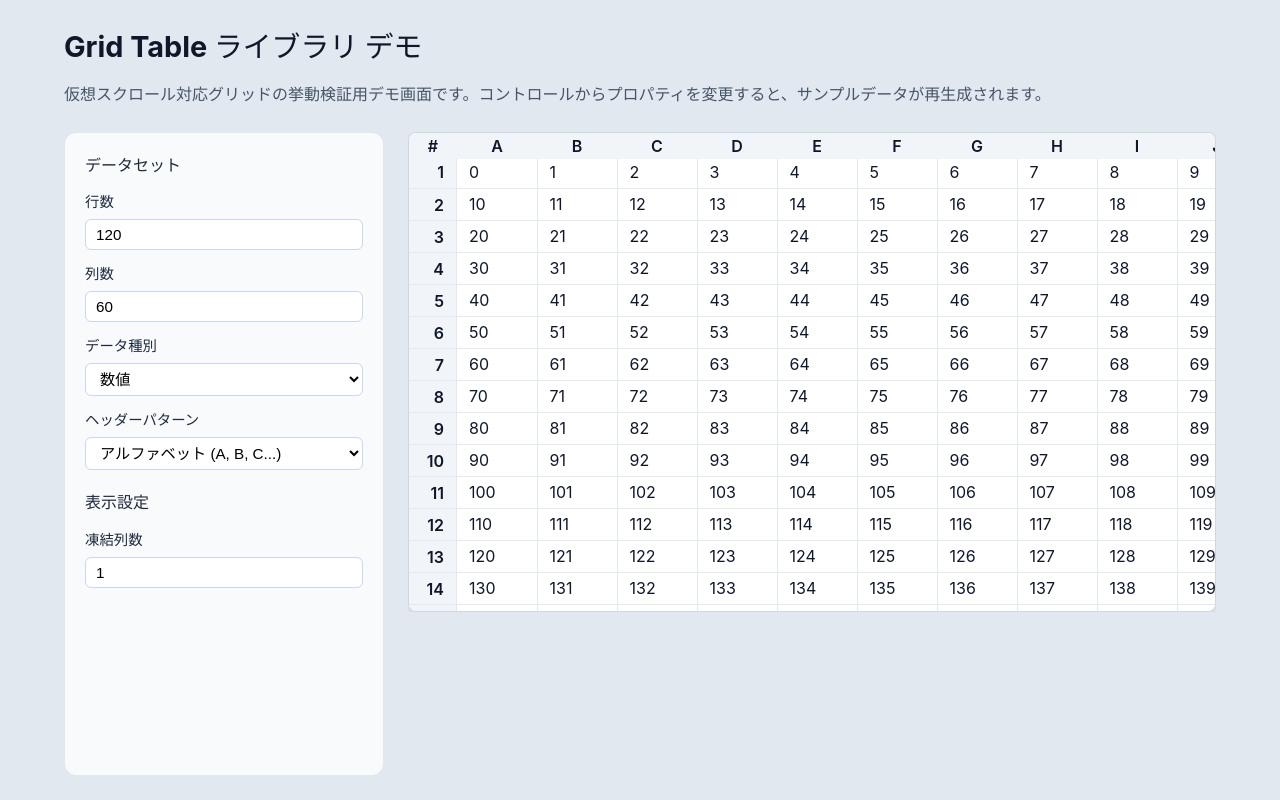
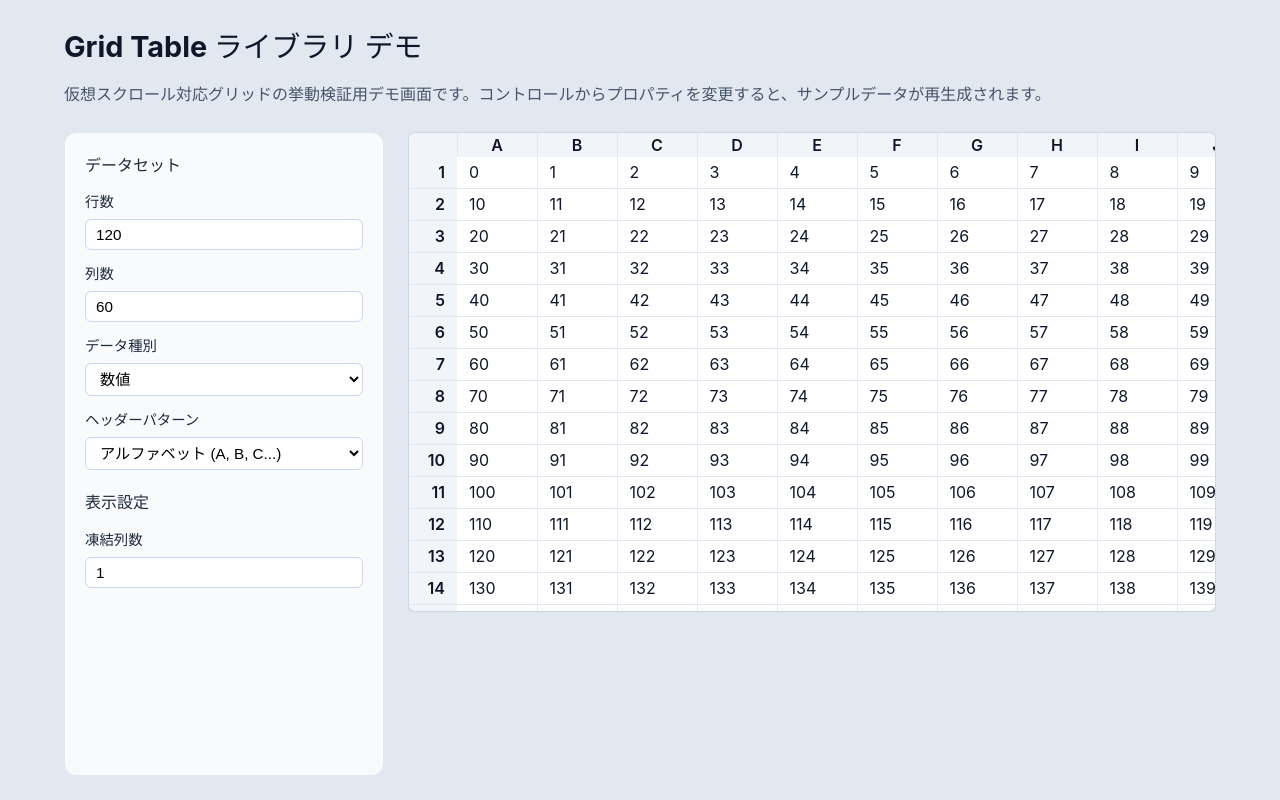
Before and after one commit to plusone-masaki/grid-table, a React app: page / in a window 1280 px wide. Built offline with nearby package versions, Linux system fonts and the light colour scheme; the HTML template or start-up script is replaced by a standard one.

Commit message:
- 仮想スクロール機能の実装

```diff
--- a/src/components/GridTable.css
+++ b/src/components/GridTable.css
@@ -31,71 +31,68 @@
   width: 100%;
 }
 
-.grid-table__header-table,
-.grid-table__inner-table,
-.grid-table__row-index {
+.grid-table__table {
+  background-color: #fff;
   border-collapse: collapse;
   position: absolute;
+  width: max-content;
 }
 
-.grid-table__header-table {
-  background-color: #fff;
-  width: max-content;
-  z-index: 6;
-}
-
-.grid-table__row-index {
-  background-color: #fff;
-  border-right: 1px solid #e2e8f0;
-  width: max-content;
-  z-index: 5;
-}
-
-.grid-table__inner-table {
-  width: max-content;
-  z-index: 4;
-}
-
-.grid-table__header-table th {
+.grid-table__table thead th {
   background-color: #f1f5f9;
+  border-bottom: 1px solid #e2e8f0;
   color: #0f172a;
   font-weight: 600;
   height: 24px;
   line-height: 24px;
+  position: sticky;
   text-align: center;
+  top: 0;
 }
 
-.grid-table__row-index td,
-.grid-table__row-index th {
-  border-bottom: 1px solid #e2e8f0;
-  padding: 0 12px;
-  text-align: right;
-  white-space: nowrap;
-}
-
-.grid-table__row-index th {
-  background-color: #f1f5f9;
-  font-weight: 600;
-  height: 24px;
-  line-height: 24px;
-}
-
-.grid-table__inner-table td {
-  background-color: #fff;
+.grid-table__table th,
+.grid-table__table td {
   border-bottom: 1px solid #e2e8f0;
   border-right: 1px solid #e2e8f0;
   padding: 0 12px;
   white-space: nowrap;
 }
 
-.grid-table__inner-table tr:last-of-type td {
+.grid-table__table tr:last-of-type td,
+.grid-table__table tr:last-of-type th {
   border-bottom: none;
 }
 
-.grid-table__inner-table tr td:last-of-type {
+.grid-table__table tr td:last-of-type,
+.grid-table__table tr th:last-of-type {
   border-right: none;
 }
 
-.grid-table__corner-cell {
+.grid-table__row-index-cell {
+  background-color: #f1f5f9;
+  font-weight: 600;
+  left: 0;
+  position: sticky;
   text-align: right;
 }
+
+.grid-table__row-index-header {
+  top: 0;
+  z-index: 5;
+}
+
+.grid-table__table tbody td {
+  background-color: #fff;
+}
+
+.grid-table__column-spacer {
+  background-color: transparent;
+  border: none;
+  padding: 0;
+}
+
+.grid-table__row-spacer td {
+  background-color: transparent;
+  border: none;
+  padding: 0;
+}
--- a/src/components/GridTable.tsx
+++ b/src/components/GridTable.tsx
@@ -20,7 +20,6 @@ const DEFAULT_OVERSCAN: OverscanConfig = {
   columns: 2,
 }
 
-const ROW_INDEX_HEADER = '#'
 const ROW_INDEX_CHAR_WIDTH = 8
 const ROW_INDEX_PADDING = 24
 const MIN_ROW_INDEX_WIDTH = 48
@@ -128,7 +127,6 @@ export const GridTable = ({
     contentWidth,
     contentHeight,
     handleScroll,
-    scrollTop,
   } = useVirtualGrid({
     rowCount: bodyRows.length,
     columnMetrics,
@@ -139,7 +137,7 @@ export const GridTable = ({
   })
 
   const rowIndexMaxLength = Math.max(
-    ROW_INDEX_HEADER.length,
+    1,
     bodyRows.length > 0 ? String(bodyRows.length).length : 1,
   )
   const rowIndexWidth = Math.max(
@@ -170,31 +168,28 @@ export const GridTable = ({
   const renderRows = hasVisibleRows ? visibleRows : bodyRows
   const renderRowStartIndex = hasVisibleRows ? range.rowStart : 0
   const offsetLeft = hasVisibleColumns ? range.offsetLeft : 0
-  const scrollOffsetY = range.offsetTop - scrollTop
+  const horizontalOffset = hasVisibleColumns ? offsetLeft : 0
+  const spacerColumnWidth = horizontalOffset
 
   const spacerStyle = {
     width: contentWidth ? `${contentWidth + rowIndexWidth}px` : '100%',
     height: contentHeight ? `${contentHeight + HEADER_HEIGHT}px` : '100%',
   }
 
-  const rowIndexBodyStyle = {
-    top: `${HEADER_HEIGHT + scrollTop}px`,
+  const tableStyle = {
+    top: '0px',
     left: '0px',
-    width: `${rowIndexWidth}px`,
-    transform: `translateY(${scrollOffsetY}px)`,
+    width: 'max-content',
   }
 
-  const headerTableStyle = {
-    top: `${scrollTop}px`,
-    left: '0px',
-    transform: `translateX(${offsetLeft}px)`,
-  }
-
-  const bodyTableStyle = {
-    top: `${HEADER_HEIGHT + scrollTop}px`,
-    left: `${rowIndexWidth}px`,
-    transform: `translate(${offsetLeft}px, ${scrollOffsetY}px)`,
-  }
+  const topSpacerHeight = hasVisibleRows ? range.offsetTop : 0
+  const renderedRowsHeight = renderRows.length * rowMetrics.height
+  const bottomSpacerHeight = Math.max(
+    contentHeight - topSpacerHeight - renderedRowsHeight,
+    0,
+  )
+  const totalRenderedColumns =
+    1 + (spacerColumnWidth > 0 ? 1 : 0) + renderColumns.length
 
   const rowCount = bodyRows.length
   const columnCount = resolvedColumns.length
@@ -218,8 +213,17 @@ export const GridTable = ({
           <div className="grid-table__empty">データがありません</div>
         ) : (
           <div className="grid-table__spacer" style={spacerStyle}>
-            <table className="grid-table__inner-table" style={bodyTableStyle}>
+            <table className="grid-table__table" style={tableStyle}>
               <colgroup>
+                <col style={{ minWidth: rowIndexWidth, width: rowIndexWidth }} />
+                {spacerColumnWidth > 0 && (
+                  <col
+                    style={{
+                      minWidth: spacerColumnWidth,
+                      width: spacerColumnWidth,
+                    }}
+                  />
+                )}
                 {renderColumnMetrics.map((metric) => (
                   <col
                     key={`col-${metric.id}`}
@@ -227,18 +231,70 @@ export const GridTable = ({
                   />
                 ))}
               </colgroup>
+              <thead>
+                <tr role="row">
+                  <th
+                    role="columnheader"
+                    className="grid-table__row-index-cell grid-table__row-index-header"
+                  />
+                  {spacerColumnWidth > 0 && (
+                    <th
+                      aria-hidden="true"
+                      className="grid-table__column-spacer"
+                      role="presentation"
+                    />
+                  )}
+                  {renderColumns.map((column) => (
+                    <th key={`header-${column.id}`} role="columnheader">
+                      {column.header}
+                    </th>
+                  ))}
+                </tr>
+              </thead>
               <tbody>
                 {rowCount === 0 ? (
-                  <tr role="row" className="grid-table__empty-row">
-                    <td colSpan={renderColumns.length}>データがありません</td>
+                  <tr
+                    role="row"
+                    className="grid-table__empty-row"
+                  >
+                    <td colSpan={totalRenderedColumns} role="gridcell">
+                      データがありません
+                    </td>
                   </tr>
                 ) : (
-                  renderRows.map((row, rowIndex) => (
+                  <>
+                    {topSpacerHeight > 0 && (
+                      <tr
+                        aria-hidden="true"
+                        className="grid-table__row-spacer"
+                        role="presentation"
+                      >
+                        <td
+                          colSpan={totalRenderedColumns}
+                          role="presentation"
+                          style={{ height: `${topSpacerHeight}px` }}
+                        />
+                      </tr>
+                    )}
+                    {renderRows.map((row, rowIndex) => (
                       <tr
                         key={`row-${renderRowStartIndex + rowIndex}`}
                         role="row"
                         style={{ height: `${rowMetrics.height}px` }}
                       >
+                        <th
+                          role="gridcell"
+                          className="grid-table__row-index-cell"
+                        >
+                          {renderRowStartIndex + rowIndex + 1}
+                        </th>
+                        {spacerColumnWidth > 0 && (
+                          <td
+                            aria-hidden="true"
+                            className="grid-table__column-spacer"
+                            role="presentation"
+                          />
+                        )}
                         {renderColumns.map((column) => {
                           const cellValue = row[column.id]
                           return (
@@ -251,50 +307,23 @@ export const GridTable = ({
                           )
                         })}
                       </tr>
-                  ))
+                    ))}
+                    {bottomSpacerHeight > 0 && (
+                      <tr
+                        aria-hidden="true"
+                        className="grid-table__row-spacer"
+                        role="presentation"
+                      >
+                        <td
+                          colSpan={totalRenderedColumns}
+                          role="presentation"
+                          style={{ height: `${bottomSpacerHeight}px` }}
+                        />
+                      </tr>
+                    )}
+                  </>
                 )}
               </tbody>
-            </table>
-            <table className="grid-table__row-index" style={rowIndexBodyStyle}>
-              <tbody>
-                {renderRows.map((_, rowIndex) => (
-                  <tr
-                    key={`row-index-${renderRowStartIndex + rowIndex}`}
-                    role="row"
-                    style={{ height: `${rowMetrics.height}px` }}
-                  >
-                    <th role="gridcell">
-                      {renderRowStartIndex + rowIndex + 1}
-                    </th>
-                  </tr>
-                ))}
-              </tbody>
-            </table>
-            <table className="grid-table__header-table" style={headerTableStyle}>
-              <colgroup>
-                  <col style={{ width: `${rowIndexWidth}px` }} />
-                  {renderColumnMetrics.map((metric) => (
-                      <col
-                          key={`header-col-${metric.id}`}
-                          style={{ minWidth: metric.width, width: metric.width }}
-                      />
-                  ))}
-              </colgroup>
-              <thead>
-                <tr role="row">
-                  <th
-                    role="columnheader"
-                    className="grid-table__corner-cell"
-                  >
-                    {ROW_INDEX_HEADER}
-                  </th>
-                  {renderColumns.map((column) => (
-                    <th key={`header-${column.id}`} role="columnheader">
-                      {column.header}
-                    </th>
-                  ))}
-                </tr>
-              </thead>
             </table>
           </div>
         )}
```
Lines whose indentation alone changed are shown as unchanged.
